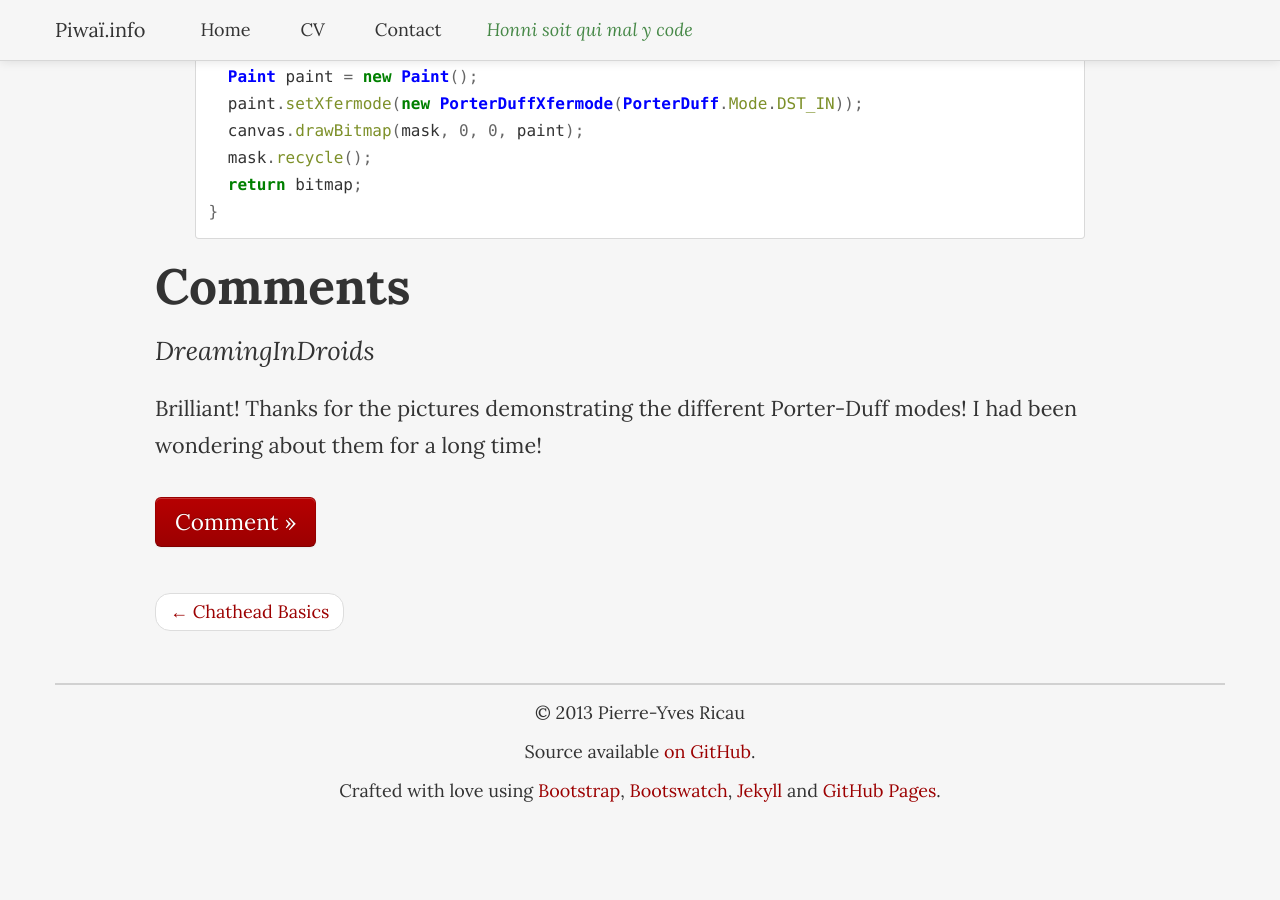
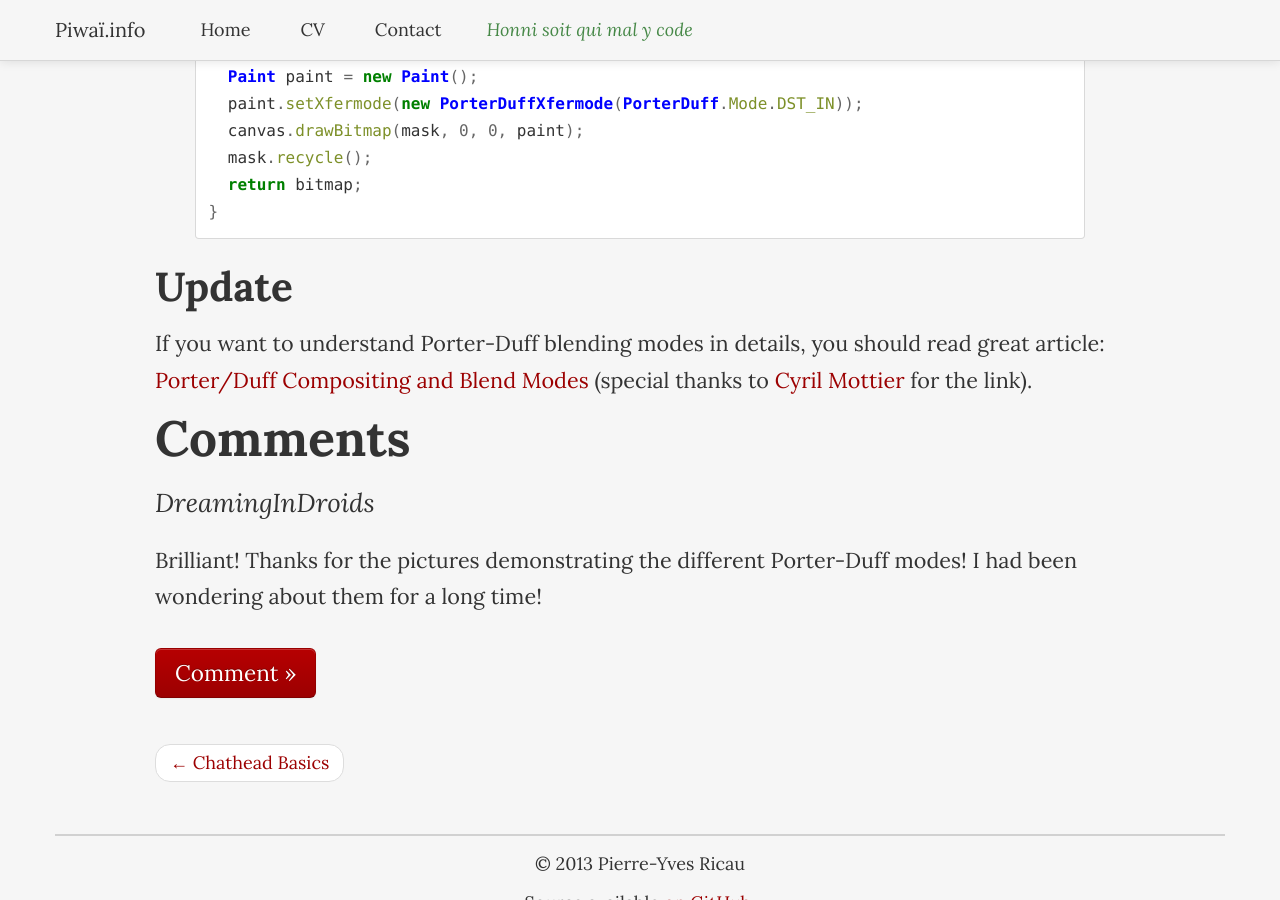
Before and after one commit to pyricau/pyricau.github.com, a Jekyll site: the page built from _posts/2013-04-23-transparent-jpegs-done-right.markdown, in a window 1280 px wide and 900 px high, scrolled down 6740 px. Built offline with Jekyll 4.4.1, drawn with Linux system fonts in a browser that asks for light colours; Markdown is read by kramdown in place of the engine named in the settings; before the commit the page ends 7597 px from its top, so only the background shows below that.

Commit message:
Update 2013-04-23-transparent-jpegs-done-right.markdown

```diff
--- a/_posts/2013-04-23-transparent-jpegs-done-right.markdown
+++ b/_posts/2013-04-23-transparent-jpegs-done-right.markdown
@@ -127,6 +127,10 @@ public static Bitmap getMaskedBitmap(Resources res, int sourceResId, int maskRes
 }
 {% endhighlight %}
 
+## <a id="Update" href="#Update">Update</a>
+
+If you want to understand Porter-Duff blending modes in details, you should read great article: [Porter/Duff Compositing and Blend Modes](http://ssp.impulsetrain.com/2013/03/17/porterduff-compositing-and-blend-modes/) (special thanks to [Cyril Mottier](http://cyrilmottier.com/) for the link).
+
 {% include comments.html %}
 
 <!--
```
